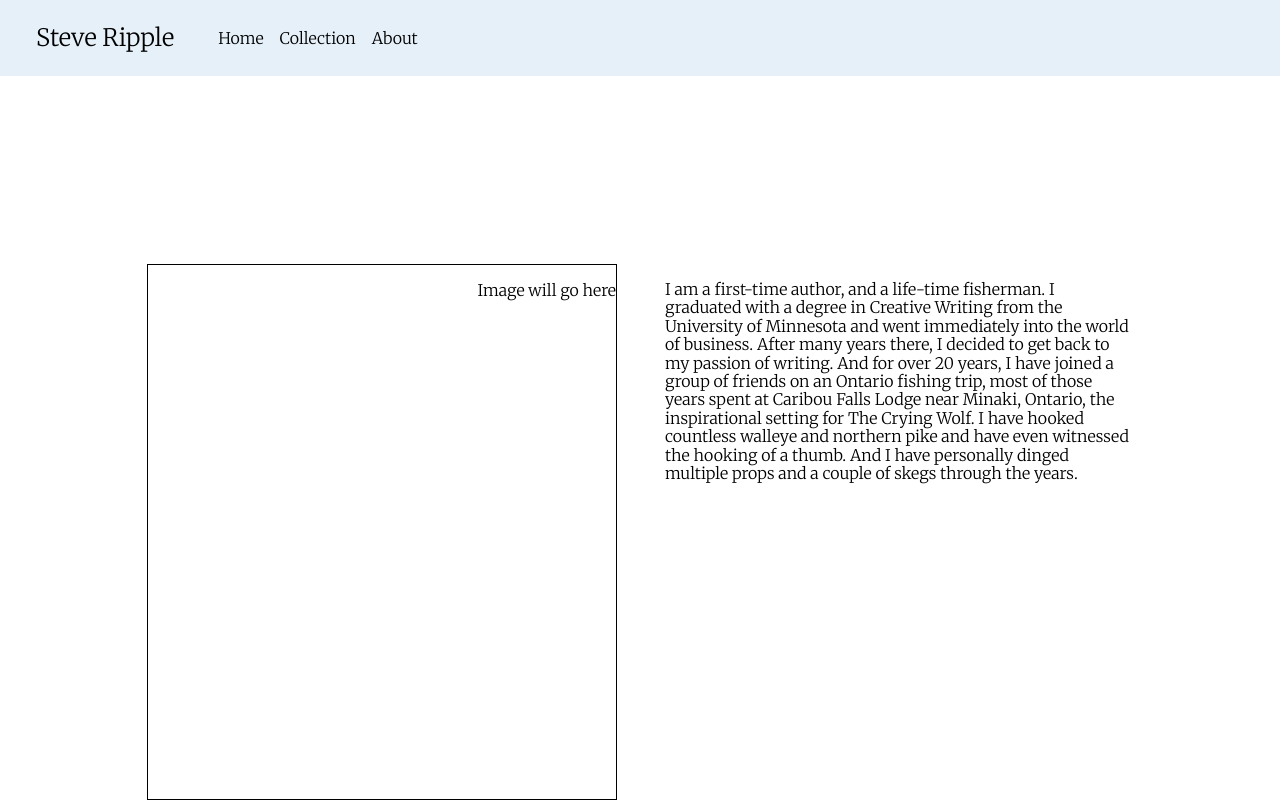
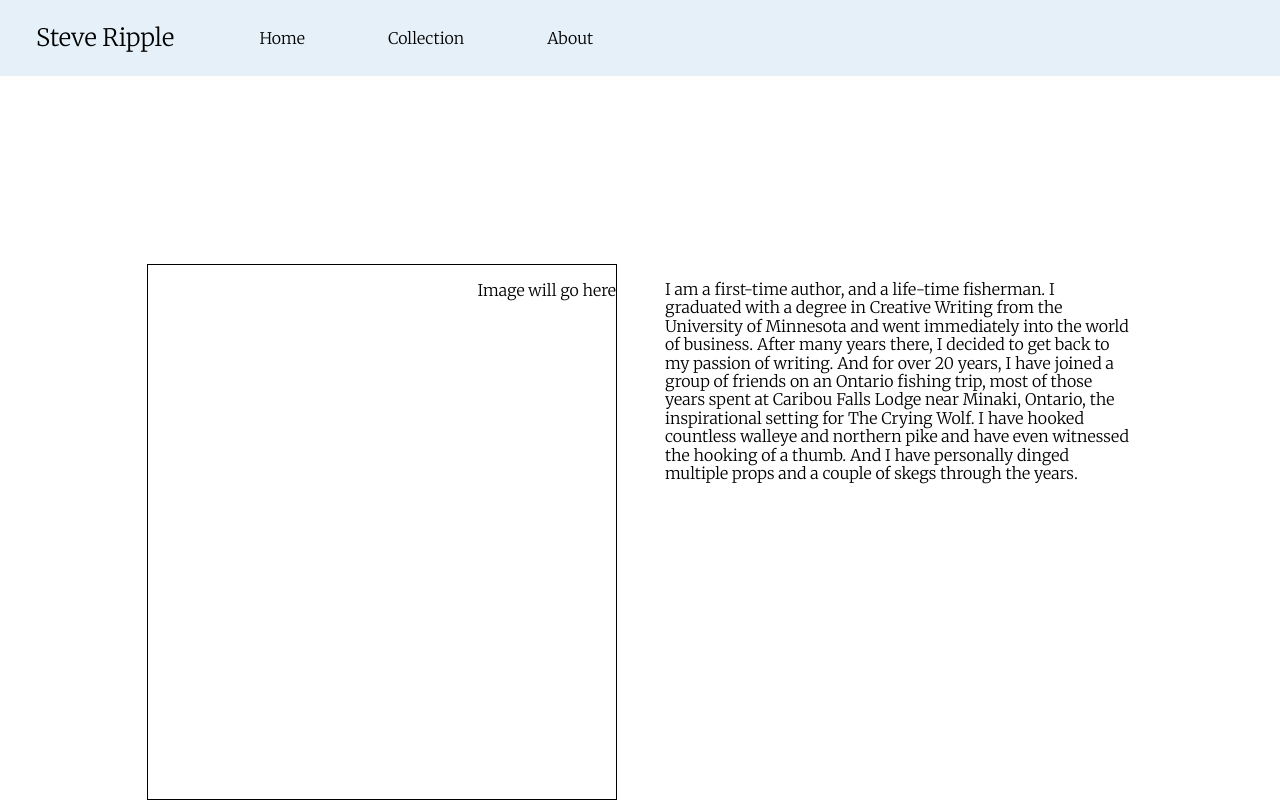
Before and after one commit to hripple46/Steves-Page, a website: page index.html in a window 1280 px wide. Drawn offline with nearby package versions, Linux system fonts and the light colour scheme.

Commit message:
added minor styling to dropdown navbar

```diff
--- a/about1.css
+++ b/about1.css
@@ -34,10 +34,12 @@ a:visited {
 }
 .headerElement {
   display: flex;
-
+  min-width: 10%;
   align-items: center;
+  justify-content: center;
   padding-left: 0.5em;
   padding-right: 0.5em;
+  text-align: center;
 
   height: 100%;
 }
@@ -77,7 +79,8 @@ ul {
 li {
   padding-left: 12px;
   padding-right: 12px;
-  padding-top: 6px;
+  margin-top: 24px;
+  padding-bottom: 12px;
 }
 li:hover {
   background-color: rgba(0, 0, 0, 0.1);
@@ -91,6 +94,7 @@ li:hover {
   left: 0;
   right: 0;
   border-radius: 0.5em;
+  min-height: 76px;
 
   box-shadow: 0 12px 48px 2px rgba(0, 0, 0, 0.2);
 }
--- a/style1.css
+++ b/style1.css
@@ -39,9 +39,13 @@ a:visited {
 }
 .headerElement {
   display: flex;
+  min-width: 10%;
   align-items: center;
+  justify-content: center;
   padding-left: 0.5em;
   padding-right: 0.5em;
+  text-align: center;
+
   height: 100%;
 }
 #name {
@@ -97,7 +101,8 @@ ul {
 li {
   padding-left: 12px;
   padding-right: 12px;
-  padding-top: 6px;
+  margin-top: 24px;
+  padding-bottom: 12px;
 }
 li:hover {
   background-color: rgba(0, 0, 0, 0.1);
@@ -111,6 +116,7 @@ li:hover {
   left: 0;
   right: 0;
   border-radius: 0.5em;
+  min-height: 76px;
 
   box-shadow: 0 12px 48px 2px rgba(0, 0, 0, 0.2);
 }
```
